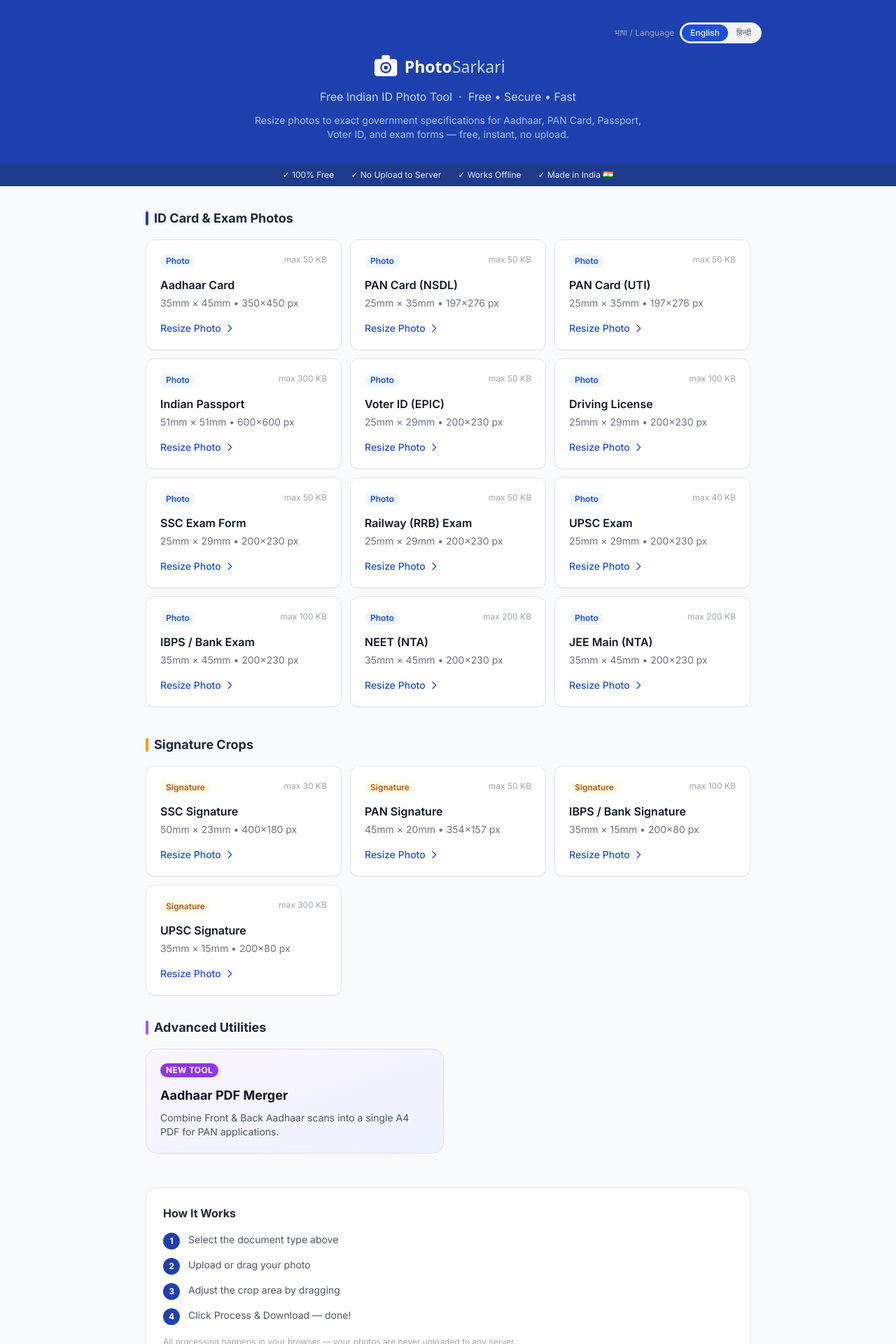
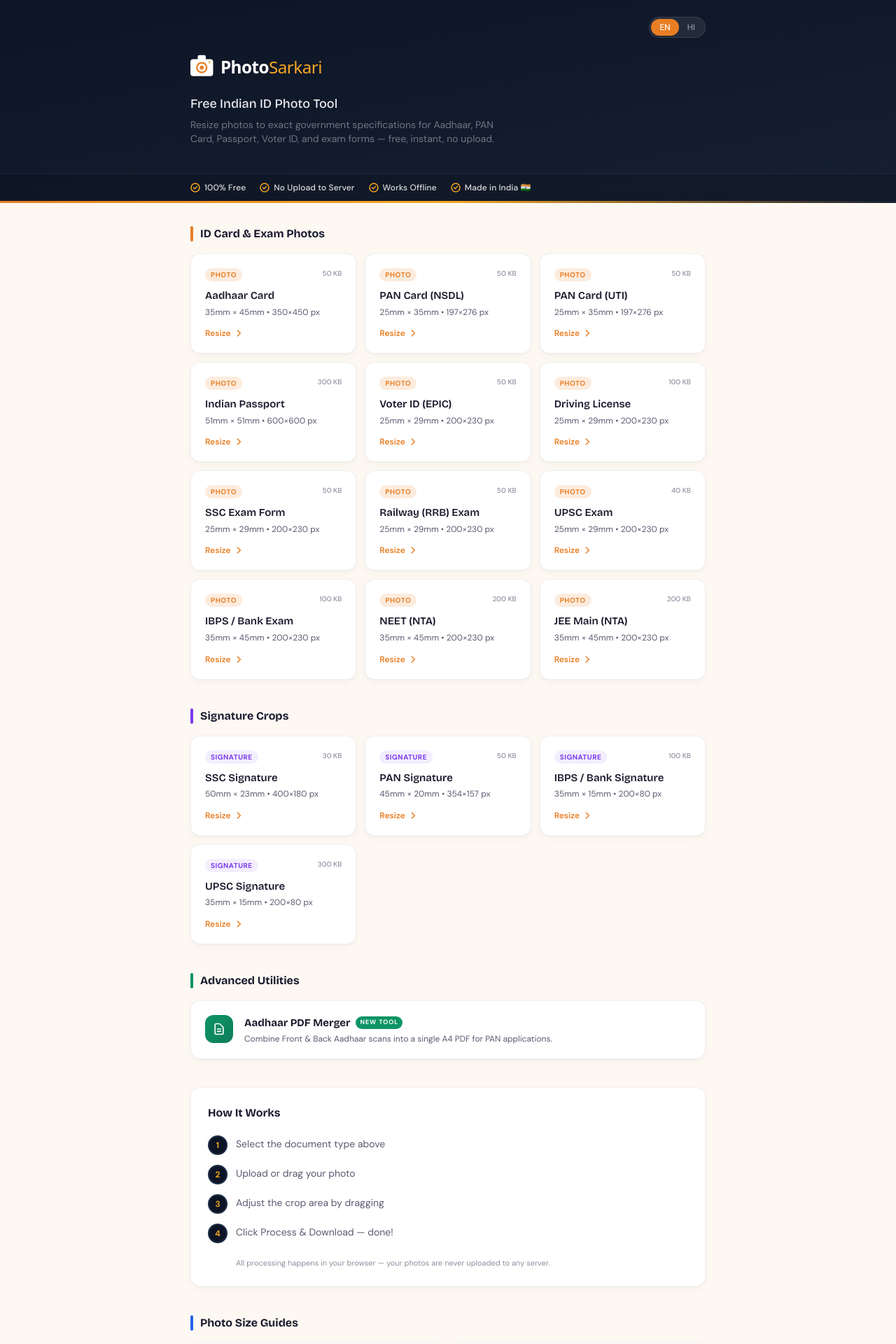
Before and after one commit to Nanda-LowCode/photosarkarinanda, a Next.js app: page / in a window 1280 px wide. Shown: the top 1920 px of the page at 70% size. Built offline with nearby package versions, Linux system fonts and the light colour scheme.

Commit message:
design: redesign homepage with warm authority aesthetic — Bricolage Grotesque headings, saffron accents, navy hero, dot grid pattern

```diff
--- a/src/app/globals.css
+++ b/src/app/globals.css
@@ -3,14 +3,135 @@
 @tailwind utilities;
 
 :root {
-  --background: #f9fafb;
-  --foreground: #111827;
+  --navy: #0c1425;
+  --navy-mid: #162032;
+  --navy-light: #1e2d47;
+  --saffron: #e87e24;
+  --saffron-light: #f5a623;
+  --saffron-glow: rgba(232, 126, 36, 0.15);
+  --cream: #fdf8f2;
+  --cream-dark: #f5ede3;
+  --surface: #ffffff;
+  --text-primary: #1a1a2e;
+  --text-secondary: #5a5a72;
+  --text-muted: #8e8ea0;
+  --green: #0d9465;
+  --green-soft: #e8f5ee;
+  --blue-link: #2563eb;
+  --border: rgba(0, 0, 0, 0.06);
+  --shadow-card: 0 1px 3px rgba(0,0,0,0.04), 0 4px 12px rgba(0,0,0,0.03);
+  --shadow-card-hover: 0 4px 16px rgba(0,0,0,0.08), 0 1px 4px rgba(0,0,0,0.04);
+  --radius: 14px;
 }
 
 body {
-  color: var(--foreground);
-  background: var(--background);
+  color: var(--text-primary);
+  background: var(--cream);
+  -webkit-font-smoothing: antialiased;
 }
+
+/* Dot grid pattern for hero */
+.hero-pattern {
+  background-image: radial-gradient(circle, rgba(255,255,255,0.07) 1px, transparent 1px);
+  background-size: 24px 24px;
+}
+
+/* Saffron accent line */
+.saffron-line {
+  height: 3px;
+  background: linear-gradient(90deg, var(--saffron), var(--saffron-light), transparent);
+}
+
+/* Section accent bar */
+.section-bar {
+  width: 4px;
+  height: 22px;
+  border-radius: 4px;
+  flex-shrink: 0;
+}
+
+/* Card left-border accent */
+.card-accent {
+  position: relative;
+  overflow: hidden;
+}
+.card-accent::before {
+  content: '';
+  position: absolute;
+  left: 0;
+  top: 12px;
+  bottom: 12px;
+  width: 3px;
+  border-radius: 0 3px 3px 0;
+  background: var(--saffron);
+  opacity: 0;
+  transition: opacity 0.2s ease;
+}
+.card-accent:hover::before {
+  opacity: 1;
+}
+
+/* Trust badge pill */
+.trust-pill {
+  display: inline-flex;
+  align-items: center;
+  gap: 6px;
+  font-size: 0.75rem;
+  font-weight: 500;
+  letter-spacing: 0.01em;
+  color: rgba(255, 255, 255, 0.85);
+}
+.trust-pill svg {
+  width: 14px;
+  height: 14px;
+  color: var(--saffron-light);
+  flex-shrink: 0;
+}
+
+/* Staggered entrance animations */
+@keyframes fadeUp {
+  from { opacity: 0; transform: translateY(16px); }
+  to { opacity: 1; transform: translateY(0); }
+}
+.animate-fade-up {
+  animation: fadeUp 0.5s ease-out both;
+}
+.delay-1 { animation-delay: 0.05s; }
+.delay-2 { animation-delay: 0.1s; }
+.delay-3 { animation-delay: 0.15s; }
+.delay-4 { animation-delay: 0.2s; }
+.delay-5 { animation-delay: 0.25s; }
+.delay-6 { animation-delay: 0.3s; }
+
+/* Guide card line hover */
+.guide-card {
+  transition: transform 0.2s ease, box-shadow 0.2s ease;
+}
+.guide-card:hover {
+  transform: translateY(-2px);
+  box-shadow: var(--shadow-card-hover);
+}
+
+/* Step counter */
+.step-num {
+  width: 28px;
+  height: 28px;
+  border-radius: 50%;
+  display: flex;
+  align-items: center;
+  justify-content: center;
+  font-size: 0.75rem;
+  font-weight: 700;
+  flex-shrink: 0;
+  background: var(--navy);
+  color: var(--saffron-light);
+  border: 2px solid var(--navy-light);
+}
+
+/* Scrollbar */
+::-webkit-scrollbar { width: 6px; }
+::-webkit-scrollbar-track { background: transparent; }
+::-webkit-scrollbar-thumb { background: rgba(0,0,0,0.15); border-radius: 3px; }
 
 @layer utilities {
   .text-balance {
--- a/src/app/layout.tsx
+++ b/src/app/layout.tsx
@@ -1,9 +1,19 @@
 import type { Metadata } from "next";
-import { Inter } from "next/font/google";
+import { DM_Sans, Bricolage_Grotesque } from "next/font/google";
 import "./globals.css";
 import Providers from "@/components/Providers";
 
-const inter = Inter({ subsets: ["latin"] });
+const body = DM_Sans({
+  subsets: ["latin"],
+  variable: "--font-body",
+  display: "swap",
+});
+
+const heading = Bricolage_Grotesque({
+  subsets: ["latin"],
+  variable: "--font-heading",
+  display: "swap",
+});
 
 export const metadata: Metadata = {
   metadataBase: new URL("https://photosarkari.vercel.app"),
@@ -46,7 +56,8 @@
           crossOrigin="anonymous"
         />
       </head>
-      <body className={`${inter.className} bg-gray-50 text-gray-900 antialiased`}>
+      <body className={`${body.variable} ${heading.variable} font-sans antialiased`}
+            style={{ fontFamily: "var(--font-body)" }}>
         <Providers>{children}</Providers>
       </body>
     </html>
--- a/src/app/page.tsx
+++ b/src/app/page.tsx
@@ -6,48 +6,61 @@
 import { useI18n } from "@/lib/i18n";
 import LanguageSwitcher from "@/components/LanguageSwitcher";
 
+const CheckIcon = () => (
+  <svg width="14" height="14" viewBox="0 0 14 14" fill="none">
+    <circle cx="7" cy="7" r="6" stroke="currentColor" strokeWidth="1.5" />
+    <path d="M4.5 7L6.2 8.7L9.5 5.3" stroke="currentColor" strokeWidth="1.5" strokeLinecap="round" strokeLinejoin="round" />
+  </svg>
+);
+
 export default function Home() {
   const { t } = useI18n();
   const photoPresets = presets.filter((p) => p.category === "photo");
   const signaturePresets = presets.filter((p) => p.category === "signature");
 
   return (
-    <div className="min-h-screen flex flex-col">
-      {/* Header */}
-      <header className="bg-blue-800 text-white py-8 px-4">
-        <div className="max-w-4xl mx-auto text-center">
-          <div className="flex justify-end mb-3">
+    <div className="min-h-screen flex flex-col" style={{ background: "var(--cream)" }}>
+      {/* Hero */}
+      <header className="hero-pattern relative" style={{ background: "linear-gradient(170deg, var(--navy) 0%, var(--navy-mid) 100%)" }}>
+        <div className="max-w-3xl mx-auto px-4 pt-5 pb-8 sm:pt-6 sm:pb-10">
+          <div className="flex justify-end mb-5">
             <LanguageSwitcher />
           </div>
-          <h1 className="flex justify-center mb-1">
-            <img src="/logo.svg" alt="PhotoSarkari" className="h-11" />
-          </h1>
-          <p className="mt-2 text-blue-200 text-base">
-            {t("siteTagline")} &nbsp;·&nbsp;{" "}
-            <span className="font-devanagari">{t("siteSubtag")}</span>
+
+          <div className="animate-fade-up">
+            {/* eslint-disable-next-line @next/next/no-img-element */}
+            <img src="/logo.svg" alt="PhotoSarkari" className="h-10 sm:h-11 mb-4" />
+          </div>
+
+          <p className="animate-fade-up delay-1 text-white/90 text-base sm:text-lg font-medium leading-relaxed max-w-lg"
+             style={{ fontFamily: "var(--font-heading)" }}>
+            {t("siteTagline")}
           </p>
-          <p className="mt-3 text-sm text-blue-300 max-w-xl mx-auto">
+          <p className="animate-fade-up delay-2 text-white/40 text-sm mt-1.5 max-w-md">
             {t("siteDescription")}
           </p>
         </div>
-      </header>
 
         {/* Trust bar */}
-      <div className="bg-blue-900 text-blue-100 py-2 px-4">
-        <div className="max-w-4xl mx-auto flex flex-wrap justify-center gap-x-6 gap-y-1 text-xs text-center">
-          <span>✓ {t("trustFree")}</span>
-          <span>✓ {t("trustNoUpload")}</span>
-          <span>✓ {t("trustOffline")}</span>
-          <span>✓ {t("trustMadeIn")}</span>
+        <div className="border-t border-white/5" style={{ background: "rgba(0,0,0,0.15)" }}>
+          <div className="max-w-3xl mx-auto px-4 py-2.5 flex flex-wrap justify-center sm:justify-start gap-x-5 gap-y-1.5">
+            {[t("trustFree"), t("trustNoUpload"), t("trustOffline"), t("trustMadeIn")].map((item, i) => (
+              <span key={i} className="trust-pill"><CheckIcon />{item}</span>
+            ))}
           </div>
         </div>
 
+        {/* Saffron accent */}
+        <div className="saffron-line" />
+      </header>
+
       {/* Main content */}
-      <main className="flex-1 max-w-4xl mx-auto w-full px-4 py-8">
+      <main className="flex-1 max-w-3xl mx-auto w-full px-4 py-8">
         {/* Photo section */}
-        <section className="mb-10">
-          <h2 className="text-lg font-bold text-gray-800 mb-4 flex items-center gap-2">
-            <span className="w-1 h-5 bg-blue-800 rounded-full inline-block"></span>
+        <section className="mb-10 animate-fade-up delay-3">
+          <h2 className="text-base font-bold mb-4 flex items-center gap-2.5"
+              style={{ fontFamily: "var(--font-heading)", color: "var(--text-primary)" }}>
+            <span className="section-bar" style={{ background: "var(--saffron)" }} />
             {t("sectionPhotos")}
           </h2>
           <div className="grid grid-cols-2 sm:grid-cols-3 gap-3">
@@ -58,9 +71,10 @@
         </section>
 
         {/* Signature section */}
-        <section>
-          <h2 className="text-lg font-bold text-gray-800 mb-4 flex items-center gap-2">
-            <span className="w-1 h-5 bg-amber-500 rounded-full inline-block"></span>
+        <section className="mb-10 animate-fade-up delay-4">
+          <h2 className="text-base font-bold mb-4 flex items-center gap-2.5"
+              style={{ fontFamily: "var(--font-heading)", color: "var(--text-primary)" }}>
+            <span className="section-bar" style={{ background: "#7c3aed" }} />
             {t("sectionSignatures")}
           </h2>
           <div className="grid grid-cols-2 sm:grid-cols-3 gap-3">
@@ -71,75 +85,98 @@
         </section>
 
         {/* Utilities section */}
-        <section className="mt-8">
-          <h2 className="text-lg font-bold text-gray-800 mb-4 flex items-center gap-2">
-            <span className="w-1 h-5 bg-purple-500 rounded-full inline-block"></span>
+        <section className="mb-10 animate-fade-up delay-5">
+          <h2 className="text-base font-bold mb-4 flex items-center gap-2.5"
+              style={{ fontFamily: "var(--font-heading)", color: "var(--text-primary)" }}>
+            <span className="section-bar" style={{ background: "var(--green)" }} />
             {t("sectionUtilities")}
           </h2>
-          <div className="grid grid-cols-1 sm:grid-cols-2 gap-3">
-            <Link href="/tool/aadhaar-merger" className="group block h-full">
-              <div className="bg-gradient-to-br from-purple-50 to-indigo-50 border border-purple-200 rounded-2xl p-5 hover:shadow-md transition-all h-full flex flex-col items-start cursor-pointer hover:-translate-y-1">
-                <span className="bg-purple-600 text-white text-xs font-bold px-2 py-0.5 rounded-full mb-3 uppercase tracking-wide">
+          <Link href="/tool/aadhaar-merger" className="group block">
+            <div className="bg-white rounded-[var(--radius)] p-5 transition-all group-hover:-translate-y-0.5"
+                 style={{ boxShadow: "var(--shadow-card)", border: "1px solid var(--border)" }}>
+              <div className="flex items-start gap-4">
+                <div className="w-10 h-10 rounded-xl flex items-center justify-center flex-shrink-0"
+                     style={{ background: "linear-gradient(135deg, var(--green), #0d7d5a)" }}>
+                  <svg className="w-5 h-5 text-white" fill="none" stroke="currentColor" viewBox="0 0 24 24">
+                    <path strokeLinecap="round" strokeLinejoin="round" strokeWidth={2} d="M9 12h6m-6 4h6m2 5H7a2 2 0 01-2-2V5a2 2 0 012-2h5.586a1 1 0 01.707.293l5.414 5.414a1 1 0 01.293.707V19a2 2 0 01-2 2z" />
+                  </svg>
+                </div>
+                <div className="flex-1 min-w-0">
+                  <div className="flex items-center gap-2 mb-1">
+                    <h3 className="font-bold text-[15px] group-hover:text-[var(--green)] transition-colors"
+                        style={{ fontFamily: "var(--font-heading)", color: "var(--text-primary)" }}>
+                      {t("aadhaarMergerTitle")}
+                    </h3>
+                    <span className="text-[9px] font-bold uppercase tracking-widest px-1.5 py-0.5 rounded-full text-white"
+                          style={{ background: "var(--green)" }}>
                       {t("newTool")}
                     </span>
-                <h3 className="font-bold text-gray-900 group-hover:text-purple-700 transition-colors text-lg">
-                  {t("aadhaarMergerTitle")}
-                </h3>
-                <p className="text-sm text-gray-600 mt-2">
+                  </div>
+                  <p className="text-xs" style={{ color: "var(--text-secondary)" }}>
                     {t("aadhaarMergerDesc")}
                   </p>
                 </div>
+              </div>
+            </div>
           </Link>
+        </section>
+
+        {/* How it works */}
+        <section className="mb-10 animate-fade-up delay-6">
+          <div className="bg-white rounded-[var(--radius)] p-5 sm:p-6"
+               style={{ boxShadow: "var(--shadow-card)", border: "1px solid var(--border)" }}>
+            <h2 className="text-base font-bold mb-5"
+                style={{ fontFamily: "var(--font-heading)", color: "var(--text-primary)" }}>
+              {t("howItWorks")}
+            </h2>
+            <ol className="space-y-3.5">
+              {([t("step1"), t("step2"), t("step3"), t("step4")] as string[]).map((step, i) => (
+                <li key={i} className="flex items-start gap-3 text-sm" style={{ color: "var(--text-secondary)" }}>
+                  <span className="step-num">{i + 1}</span>
+                  <span className="pt-0.5">{step}</span>
+                </li>
+              ))}
+            </ol>
+            <p className="mt-5 text-[11px] pl-10" style={{ color: "var(--text-muted)" }}>
+              {t("howFootnote")}
+            </p>
           </div>
         </section>
 
-        {/* How it works */}
-        <section className="mt-12 bg-white rounded-2xl border border-gray-200 p-6 shadow-sm">
-          <h2 className="text-base font-bold text-gray-800 mb-4">
-            {t("howItWorks")}
-          </h2>
-          <ol className="space-y-3">
-            {([t("step1"), t("step2"), t("step3"), t("step4")] as string[]).map((step, i) => (
-              <li key={i} className="flex items-start gap-3 text-sm text-gray-600">
-                <span className="flex-shrink-0 w-6 h-6 rounded-full bg-blue-800 text-white text-xs font-bold flex items-center justify-center">
-                  {i + 1}
-                </span>
-                {step}
-              </li>
-            ))}
-          </ol>
-          <p className="mt-4 text-xs text-gray-400">
-            {t("howFootnote")}
-          </p>
-        </section>
-
         {/* Guides section */}
-        <section className="mt-8">
-          <h2 className="text-lg font-bold text-gray-800 mb-4 flex items-center gap-2">
-            <span className="w-1 h-5 bg-green-600 rounded-full inline-block"></span>
+        <section className="mb-8">
+          <h2 className="text-base font-bold mb-4 flex items-center gap-2.5"
+              style={{ fontFamily: "var(--font-heading)", color: "var(--text-primary)" }}>
+            <span className="section-bar" style={{ background: "var(--blue-link)" }} />
             {t("sectionGuides")}
           </h2>
           <div className="grid grid-cols-1 sm:grid-cols-2 gap-3">
             {[
-              { href: "/guide/aadhaar-photo-size", title: "Aadhaar Photo Size", desc: "350×450 px, max 50KB — complete UIDAI specs & free tool" },
-              { href: "/guide/pan-card-photo-resize", title: "PAN Card Photo & Signature", desc: "197×276 px photo + 354×157 px signature — NSDL/UTI specs" },
-              { href: "/guide/passport-photo-size-india", title: "Indian Passport Photo", desc: "600×600 px square, max 300KB — MEA & Passport Seva specs" },
-              { href: "/guide/ssc-photo-resize", title: "SSC Exam Photo & Signature", desc: "200×230 px photo + 400×180 px sig — CGL, CHSL, MTS, GD" },
-              { href: "/guide/neet-photo-resize", title: "NEET Photo Size", desc: "200×230 px, max 200KB — NTA specs, no spectacles allowed" },
-              { href: "/guide/jee-main-photo-resize", title: "JEE Main Photo Size", desc: "200×230 px, max 200KB — NTA specs for JEE Main & Advanced" },
-              { href: "/guide/voter-id-photo-size", title: "Voter ID (EPIC) Photo Size", desc: "200×230 px, max 50KB — NVSP portal specs" },
-              { href: "/guide/driving-license-photo-size", title: "Driving Licence Photo Size", desc: "200×230 px, max 100KB — Sarathi portal specs" },
-              { href: "/guide/ibps-bank-photo-resize", title: "IBPS & Bank Exam Photo", desc: "200×230 px, max 100KB — IBPS PO, Clerk, RRB, SBI specs" },
-              { href: "/guide/upsc-photo-resize", title: "UPSC Exam Photo Size", desc: "200×230 px, max 40KB — IAS, IPS, Civil Services specs" },
-              { href: "/guide/railway-rrb-photo-resize", title: "Railway (RRB) Photo Size", desc: "200×230 px, max 50KB — RRB NTPC, Group D, ALP specs" },
+              { href: "/guide/aadhaar-photo-size", title: "Aadhaar Photo Size", desc: "350x450 px, max 50KB — complete UIDAI specs & free tool" },
+              { href: "/guide/pan-card-photo-resize", title: "PAN Card Photo & Signature", desc: "197x276 px photo + 354x157 px signature — NSDL/UTI specs" },
+              { href: "/guide/passport-photo-size-india", title: "Indian Passport Photo", desc: "600x600 px square, max 300KB — MEA & Passport Seva specs" },
+              { href: "/guide/ssc-photo-resize", title: "SSC Exam Photo & Signature", desc: "200x230 px photo + 400x180 px sig — CGL, CHSL, MTS, GD" },
+              { href: "/guide/neet-photo-resize", title: "NEET Photo Size", desc: "200x230 px, max 200KB — NTA specs, no spectacles allowed" },
+              { href: "/guide/jee-main-photo-resize", title: "JEE Main Photo Size", desc: "200x230 px, max 200KB — NTA specs for JEE Main & Advanced" },
+              { href: "/guide/voter-id-photo-size", title: "Voter ID (EPIC) Photo Size", desc: "200x230 px, max 50KB — NVSP portal specs" },
+              { href: "/guide/driving-license-photo-size", title: "Driving Licence Photo Size", desc: "200x230 px, max 100KB — Sarathi portal specs" },
+              { href: "/guide/ibps-bank-photo-resize", title: "IBPS & Bank Exam Photo", desc: "200x230 px, max 100KB — IBPS PO, Clerk, RRB, SBI specs" },
+              { href: "/guide/upsc-photo-resize", title: "UPSC Exam Photo Size", desc: "200x230 px, max 40KB — IAS, IPS, Civil Services specs" },
+              { href: "/guide/railway-rrb-photo-resize", title: "Railway (RRB) Photo Size", desc: "200x230 px, max 50KB — RRB NTPC, Group D, ALP specs" },
             ].map((guide) => (
               <Link key={guide.href} href={guide.href} className="group block">
-                <div className="bg-white border border-gray-200 rounded-2xl p-5 hover:shadow-md transition-all hover:-translate-y-1 h-full">
-                  <h3 className="font-bold text-gray-900 group-hover:text-blue-700 transition-colors">
+                <div className="guide-card bg-white rounded-[var(--radius)] p-4 sm:p-5 h-full"
+                     style={{ boxShadow: "var(--shadow-card)", border: "1px solid var(--border)" }}>
+                  <h3 className="font-semibold text-sm group-hover:text-[var(--saffron)] transition-colors"
+                      style={{ fontFamily: "var(--font-heading)", color: "var(--text-primary)" }}>
                     {guide.title}
                   </h3>
-                  <p className="text-sm text-gray-500 mt-1">{guide.desc}</p>
-                  <span className="text-xs text-blue-600 font-medium mt-3 inline-block">{t("readGuide")}</span>
+                  <p className="text-xs mt-1 leading-relaxed" style={{ color: "var(--text-secondary)" }}>
+                    {guide.desc}
+                  </p>
+                  <span className="text-[11px] font-semibold mt-2.5 inline-block" style={{ color: "var(--saffron)" }}>
+                    {t("readGuide")}
+                  </span>
                 </div>
               </Link>
             ))}
@@ -148,11 +185,11 @@
       </main>
 
       {/* Footer */}
-      <footer className="bg-white border-t border-gray-200 py-6 px-4 text-center">
-        <p className="text-sm text-gray-500">
+      <footer className="border-t py-6 px-4 text-center" style={{ borderColor: "var(--border)", background: "var(--surface)" }}>
+        <p className="text-xs font-medium" style={{ color: "var(--text-secondary)" }}>
           {t("footerPrivacy")}
         </p>
-        <p className="text-xs text-gray-400 mt-1">
+        <p className="text-[11px] mt-1.5" style={{ color: "var(--text-muted)" }}>
           {t("footerTagline")}
         </p>
       </footer>
--- a/src/components/DocumentCard.tsx
+++ b/src/components/DocumentCard.tsx
@@ -6,31 +6,41 @@
 };
 
 export default function DocumentCard({ preset }: Props) {
+  const isPhoto = preset.category === "photo";
+
   return (
     <Link href={`/tool/${preset.slug}`} className="block group">
-      <div className="bg-white border border-gray-200 rounded-xl p-5 shadow-sm hover:shadow-md hover:border-blue-300 transition-all duration-200 group-hover:-translate-y-0.5">
-        <div className="flex items-start justify-between mb-3">
-          <div
-            className={`text-xs font-semibold px-2 py-0.5 rounded-full ${
-              preset.category === "photo"
-                ? "bg-blue-50 text-blue-700"
-                : "bg-amber-50 text-amber-700"
-            }`}
+      <div className="card-accent bg-white rounded-[var(--radius)] p-4 sm:p-5 transition-all duration-200 group-hover:-translate-y-0.5"
+           style={{ boxShadow: "var(--shadow-card)", border: "1px solid var(--border)" }}>
+        <div className="flex items-start justify-between mb-2.5">
+          <span
+            className="text-[10px] font-bold uppercase tracking-wider px-2 py-0.5 rounded-full"
+            style={{
+              background: isPhoto ? "var(--saffron-glow)" : "rgba(139, 92, 246, 0.1)",
+              color: isPhoto ? "var(--saffron)" : "#7c3aed",
+            }}
           >
-            {preset.category === "photo" ? "Photo" : "Signature"}
-          </div>
-          <span className="text-xs text-gray-400">max {preset.maxKB} KB</span>
+            {isPhoto ? "Photo" : "Signature"}
+          </span>
+          <span className="text-[10px] font-medium" style={{ color: "var(--text-muted)" }}>
+            {preset.maxKB} KB
+          </span>
         </div>
 
-        <h3 className="font-semibold text-gray-900 text-base mb-1 group-hover:text-blue-800 transition-colors">
+        <h3
+          className="font-semibold text-[15px] leading-snug mb-1 group-hover:text-[var(--saffron)] transition-colors"
+          style={{ fontFamily: "var(--font-heading)", color: "var(--text-primary)" }}
+        >
           {preset.name}
         </h3>
-        <p className="text-sm text-gray-500">{preset.description}</p>
+        <p className="text-xs leading-relaxed" style={{ color: "var(--text-secondary)" }}>
+          {preset.description}
+        </p>
 
-        <div className="mt-4 flex items-center text-blue-700 text-sm font-medium">
-          <span>Resize Photo</span>
+        <div className="mt-3 flex items-center text-xs font-semibold group-hover:gap-2 transition-all" style={{ color: "var(--saffron)", gap: "4px" }}>
+          <span>Resize</span>
           <svg
-            className="ml-1 w-4 h-4 group-hover:translate-x-1 transition-transform"
+            className="w-3.5 h-3.5 group-hover:translate-x-0.5 transition-transform"
             fill="none"
             stroke="currentColor"
             viewBox="0 0 24 24"
@@ -38,7 +48,7 @@
             <path
               strokeLinecap="round"
               strokeLinejoin="round"
-              strokeWidth={2}
+              strokeWidth={2.5}
               d="M9 5l7 7-7 7"
             />
           </svg>
--- a/src/components/LanguageSwitcher.tsx
+++ b/src/components/LanguageSwitcher.tsx
@@ -7,19 +7,20 @@
 
   return (
     <div className="flex items-center gap-2">
-      <span className="text-xs text-gray-400">{t("langLabel")}</span>
-      <div className="flex bg-gray-100 rounded-full p-0.5 border border-gray-200">
+      <span className="text-[11px] opacity-50">{t("langLabel")}</span>
+      <div className="flex rounded-full p-0.5" style={{ background: "rgba(255,255,255,0.08)", border: "1px solid rgba(255,255,255,0.1)" }}>
         {(["en", "hi"] as Locale[]).map((lang) => (
           <button
             key={lang}
             onClick={() => setLocale(lang)}
             className={`px-3 py-1 text-xs font-medium rounded-full transition-all ${
               locale === lang
-                ? "bg-blue-700 text-white shadow-sm"
-                : "text-gray-600 hover:text-gray-900"
+                ? "text-white shadow-sm"
+                : "text-white/50 hover:text-white/80"
             }`}
+            style={locale === lang ? { background: "var(--saffron)" } : undefined}
           >
-            {lang === "en" ? "English" : "हिन्दी"}
+            {lang === "en" ? "EN" : "HI"}
           </button>
         ))}
       </div>
```
Also changed, not shown: public/logo.svg. Lines whose indentation alone changed are shown as unchanged.
